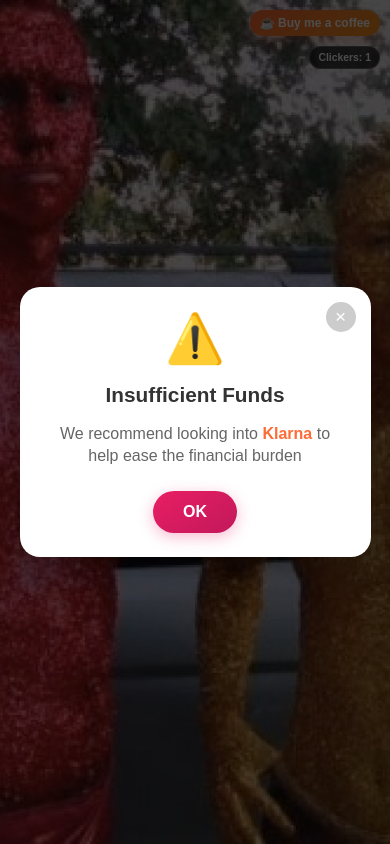
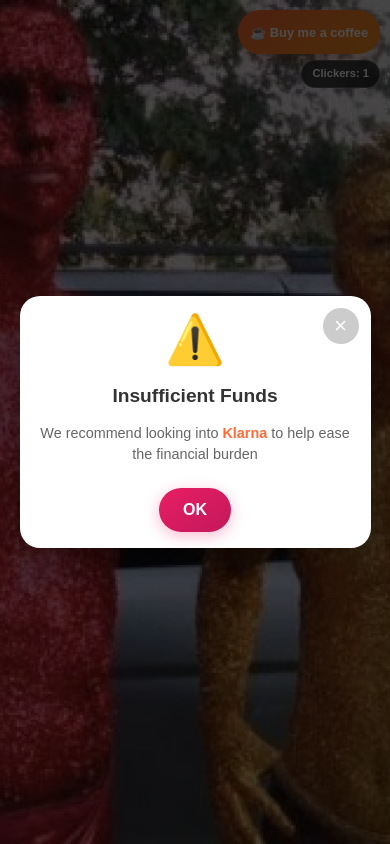
Before and after one commit to maxeatssnacks/fire_mike_norvell, a plain HTML site: page index.html in a window 390 px wide. Both pictures are taken after a click on the button "Fire Mike NorveLLLL". Drawn offline with Linux system fonts and the light colour scheme; no server answers.

Commit message:
Enhanced mobile responsiveness and touch optimization
- Added mobile-first responsive design with proper breakpoints
- Implemented touch-friendly button sizes (44px minimum)
- Enhanced modal experience for mobile devices
- Added mobile-specific button behavior (less aggressive movement)
- Optimized viewport settings for mobile web app experience
- Added PWA meta tags for better mobile integration
- Improved accessibility with proper touch targets
- Added support for extra small devices (320px and below)

```diff
--- a/index.html
+++ b/index.html
@@ -3,7 +3,10 @@
 
 <head>
     <meta charset="UTF-8">
-    <meta name="viewport" content="width=device-width, initial-scale=1.0">
+    <meta name="viewport" content="width=device-width, initial-scale=1.0, maximum-scale=1.0, user-scalable=no">
+    <meta name="mobile-web-app-capable" content="yes">
+    <meta name="apple-mobile-web-app-capable" content="yes">
+    <meta name="apple-mobile-web-app-status-bar-style" content="black-translucent">
     <title>Fire Mike NorveLLLL</title>
     <link rel="icon" type="image/jpeg" href="images/sad_seminole.jpeg" sizes="32x32">
     <link rel="icon" type="image/jpeg" href="images/sad_seminole.jpeg" sizes="16x16">
--- a/script.js
+++ b/script.js
@@ -45,6 +45,7 @@ let buttonMovementEnabled = true;
 
 // Check if device supports hover (desktop)
 const isDesktop = window.matchMedia('(hover: hover)').matches;
+const isMobile = window.matchMedia('(max-width: 768px)').matches;
 
 // 15-second timer to disable button movement
 setTimeout(() => {
@@ -155,6 +156,21 @@ if (isDesktop) {
     }, 2000); // Check every 2 seconds
 }
 
+// Mobile-specific behavior
+if (isMobile) {
+    // On mobile, make the button slightly easier to tap initially
+    // but still move it around occasionally
+    setInterval(() => {
+        if (!buttonMovementEnabled) return;
+
+        if (!isMoving && Math.random() < 0.05) { // 5% chance on mobile (less frequent)
+            const randomX = Math.random() * (window.innerWidth - 120);
+            const randomY = Math.random() * (window.innerHeight - 120);
+            moveButton(randomX, randomY);
+        }
+    }, 3000); // Check every 3 seconds on mobile
+}
+
 // Button click handler
 fireButton.addEventListener('click', () => {
     modalOverlay.classList.add('show');
--- a/styles.css
+++ b/styles.css
@@ -256,36 +256,75 @@ body {
     }
 }
 
-/* Responsive design */
+/* Mobile-first responsive design */
 @media (max-width: 768px) {
+    body {
+        padding: 0;
+        margin: 0;
+        overflow-x: hidden;
+    }
+
     .top-right-container {
         top: 15px;
         right: 15px;
+        gap: 8px;
     }
 
     .coffee-button {
-        padding: 8px 12px;
-        font-size: 0.8rem;
+        padding: 10px 14px;
+        font-size: 0.85rem;
+        min-height: 44px;
+        /* iOS touch target minimum */
+        touch-action: manipulation;
     }
 
     .view-counter {
-        padding: 6px 10px;
-        font-size: 0.7rem;
+        padding: 8px 12px;
+        font-size: 0.75rem;
+        min-height: 32px;
     }
 
     .fire-button {
-        width: 100px;
-        height: 100px;
-        font-size: 1.1rem;
+        width: 120px;
+        height: 120px;
+        font-size: 1rem;
+        min-height: 44px;
+        /* iOS touch target minimum */
+        touch-action: manipulation;
     }
 
     .modal {
-        margin: 1rem;
+        margin: 0.5rem;
         padding: 1.5rem;
+        max-width: calc(100vw - 1rem);
+        max-height: calc(100vh - 1rem);
+        overflow-y: auto;
     }
 
     .modal-title {
-        font-size: 1.3rem;
+        font-size: 1.4rem;
+        line-height: 1.2;
+    }
+
+    .modal-message {
+        font-size: 1rem;
+        line-height: 1.4;
+    }
+
+    .modal-ok {
+        padding: 14px 28px;
+        font-size: 1.1rem;
+        min-height: 48px;
+        touch-action: manipulation;
+    }
+
+    .modal-close {
+        width: 36px;
+        height: 36px;
+        font-size: 1.4rem;
+        top: 12px;
+        right: 12px;
+        touch-action: manipulation;
     }
 }
 
@@ -293,21 +332,66 @@ body {
     .top-right-container {
         top: 10px;
         right: 10px;
+        gap: 6px;
     }
 
     .coffee-button {
-        padding: 6px 10px;
-        font-size: 0.75rem;
+        padding: 8px 12px;
+        font-size: 0.8rem;
+        min-height: 44px;
     }
 
     .view-counter {
-        padding: 5px 8px;
-        font-size: 0.65rem;
+        padding: 6px 10px;
+        font-size: 0.7rem;
+        min-height: 28px;
     }
 
     .fire-button {
-        width: 90px;
-        height: 90px;
+        width: 100px;
+        height: 100px;
+        font-size: 0.9rem;
+        min-height: 44px;
+    }
+
+    .modal {
+        margin: 0.25rem;
+        padding: 1rem;
+        max-width: calc(100vw - 0.5rem);
+    }
+
+    .modal-title {
+        font-size: 1.2rem;
+    }
+
+    .modal-message {
+        font-size: 0.9rem;
+    }
+
+    .modal-ok {
+        padding: 12px 24px;
         font-size: 1rem;
+        min-height: 44px;
     }
 }
+
+/* Extra small devices (320px and below) */
+@media (max-width: 320px) {
+    .fire-button {
+        width: 80px;
+        height: 80px;
+        font-size: 0.8rem;
+    }
+
+    .modal {
+        padding: 0.75rem;
+    }
+
+    .modal-title {
+        font-size: 1.1rem;
+    }
+
+    .modal-message {
+        font-size: 0.85rem;
+    }
+}
```
